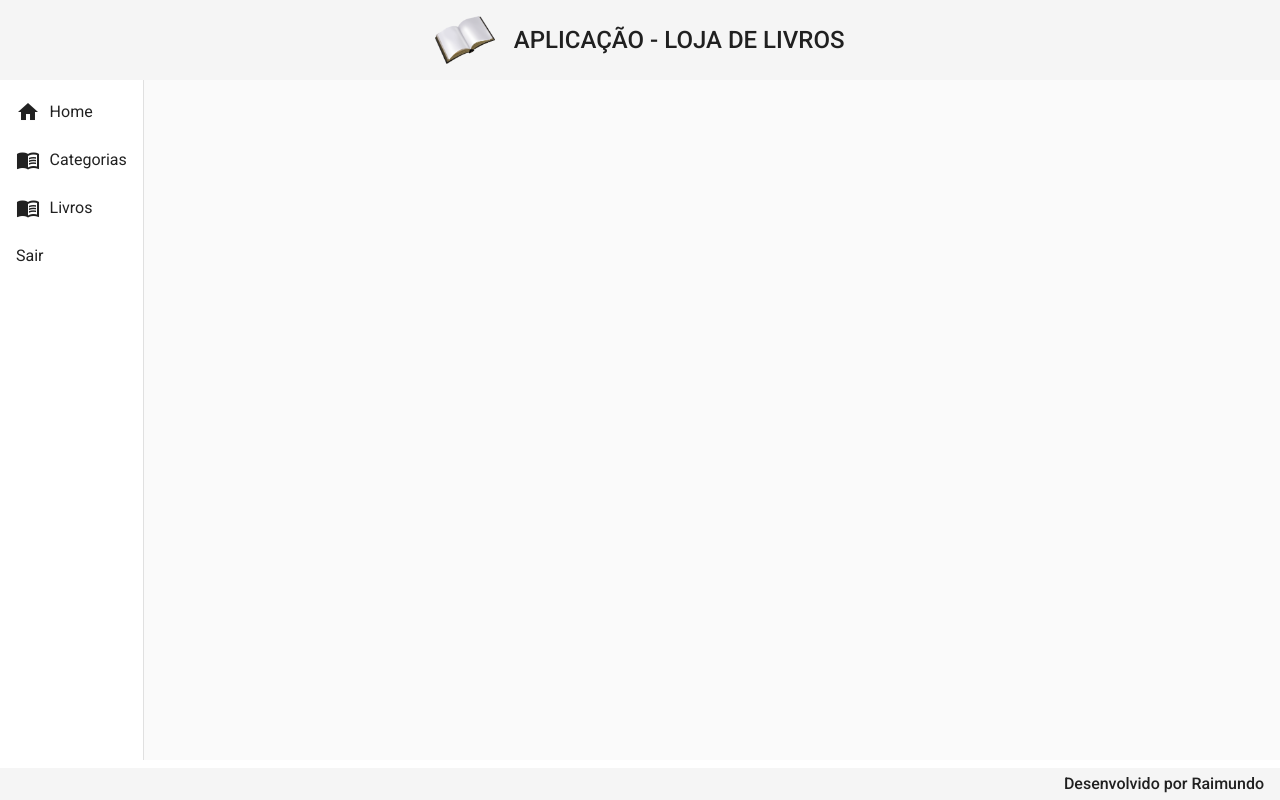
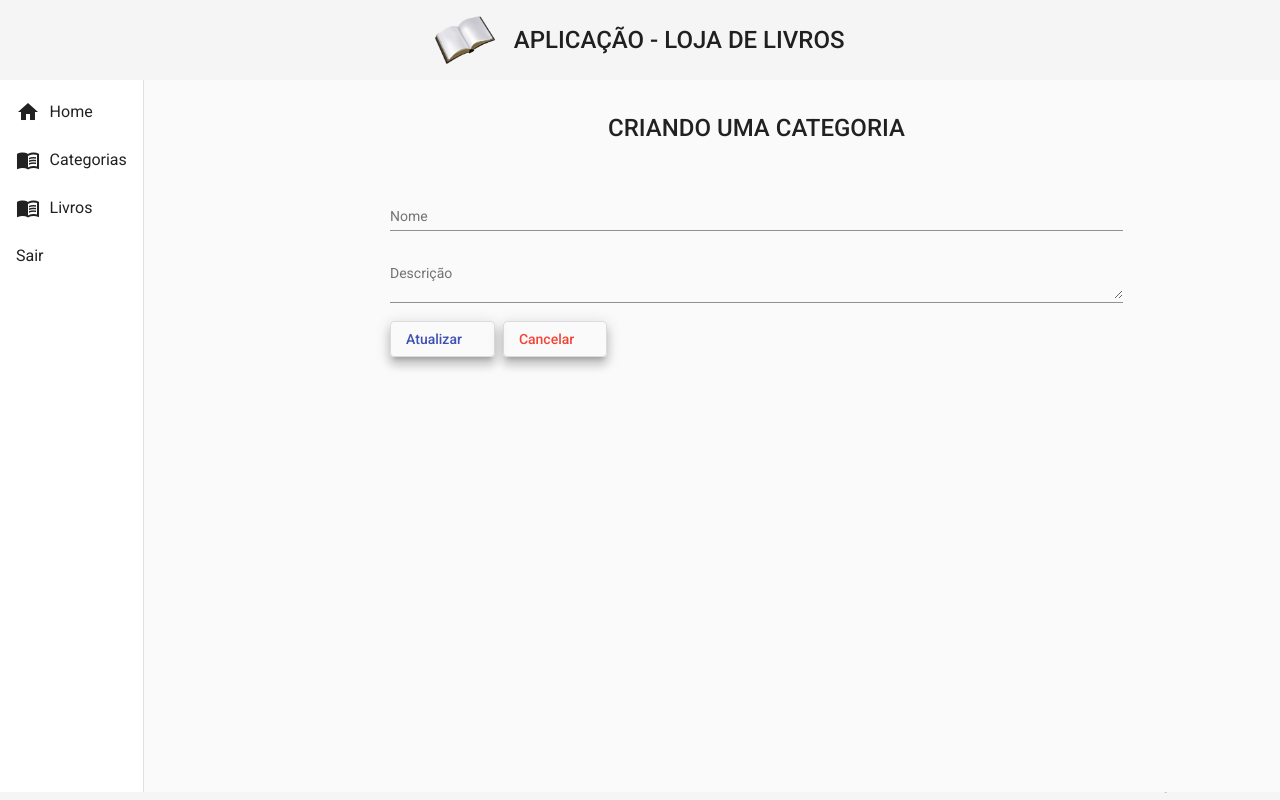
Before and after one commit to ralmeidaj/bookstore-front, an Angular app: page /categorias/update/1 in a window 1280 px wide. Before the commit this address led to /. Built offline with nearby package versions, Linux system fonts and the light colour scheme; no server answers.

Commit message:
Implementação do update de categoria

```diff
--- a/src/app/app-routing.module.ts
+++ b/src/app/app-routing.module.ts
@@ -3,6 +3,7 @@
 import { CategoriaCreateComponent } from './components/views/categoria/categoria-create/categoria-create.component';
 import { CategoriaDeleteComponent } from './components/views/categoria/categoria-delete/categoria-delete.component';
 import { CategoriaReadComponent } from './components/views/categoria/categoria-read/categoria-read.component';
+import { CategoriaUpdateComponent } from './components/views/categoria/categoria-update/categoria-update.component';
 import { HomeComponent } from './components/views/home/home.component';
 
 const routes: Routes = [
@@ -21,6 +22,10 @@
   {
     path: 'categorias/delete/:id',
     component: CategoriaDeleteComponent
+  },
+  {
+    path: 'categorias/update/:id',
+    component: CategoriaUpdateComponent
   }
 ];
 
--- a/src/app/app.module.ts
+++ b/src/app/app.module.ts
@@ -34,6 +34,7 @@
 import { CategoriaReadComponent } from './components/views/categoria/categoria-read/categoria-read.component';
 import { CategoriaCreateComponent } from './components/views/categoria/categoria-create/categoria-create.component';
 import { CategoriaDeleteComponent } from './components/views/categoria/categoria-delete/categoria-delete.component';
+import { CategoriaUpdateComponent } from './components/views/categoria/categoria-update/categoria-update.component';
 
 
 
@@ -46,7 +47,8 @@
     HomeComponent,
     CategoriaReadComponent,
     CategoriaCreateComponent,
-    CategoriaDeleteComponent
+    CategoriaDeleteComponent,
+    CategoriaUpdateComponent
   ],
   imports: [
     BrowserModule,
--- a/src/app/components/views/categoria/categoria-read/categoria-read.component.html
+++ b/src/app/components/views/categoria/categoria-read/categoria-read.component.html
@@ -41,7 +41,7 @@
             <ng-container matColumnDef="acoes">
               <th class="mat-header" mat-header-cell *matHeaderCellDef> AÇÕES </th>
               <td mat-cell *matCellDef="let row">
-                  <a class="edit" href="#">
+                  <a class="edit" routerLink="update/{{row.id}}">
                       <i class="material-icons">edit</i>
                   </a>
                   <a class="delete" routerLink="delete/{{row.id}}">
--- /dev/null
+++ b/src/app/components/views/categoria/categoria-update/categoria-update.component.css
@@ -0,0 +1,23 @@
+form{
+    text-align: center;
+    width: 70%;
+    margin: 2rem auto 0 auto;
+}
+h1{
+    font-size: 1.5rem;
+    font-weight: 500;
+    margin-bottom: 3rem;
+}
+.form{
+    width: 100%;
+}
+.buttons{
+    width: 100%;
+    text-align: start;
+}
+
+button{
+    margin-right: .5rem;
+    padding-right: 2rem;
+
+}
--- /dev/null
+++ b/src/app/components/views/categoria/categoria-update/categoria-update.component.html
@@ -0,0 +1,15 @@
+<form>
+    <h1>CRIANDO UMA CATEGORIA</h1>
+    <mat-form-field class="form">
+        <mat-label>Nome</mat-label>
+        <input matInput [(ngModel)]="categoria.nome" type="text" name="nome" placeholder="Ex. Computação">
+    </mat-form-field>
+    <mat-form-field class="form">
+        <mat-label>Descrição</mat-label>
+        <textarea matInput [(ngModel)]="categoria.descricao" type="text" name="descricao" placeholder="Ex. Livros de Computação"></textarea>
+    </mat-form-field>
+    <div class="buttons">
+        <button (click)="update()" class="mat-elevation-z8"  mat-stroked-button color="primary">Atualizar</button>
+        <button (click)="cancel()" class="mat-elevation-z8"  mat-stroked-button color="warn">Cancelar</button>
+    </div>
+</form>
--- /dev/null
+++ b/src/app/components/views/categoria/categoria-update/categoria-update.component.ts
@@ -0,0 +1,50 @@
+import { Component, OnInit } from '@angular/core';
+import { ActivatedRoute, Router } from '@angular/router';
+import { Categoria } from '../categoria-read/categoria.model';
+import { CategoriaService } from '../categoria.service';
+
+@Component({
+  selector: 'app-categoria-update',
+  templateUrl: './categoria-update.component.html',
+  styleUrls: ['./categoria-update.component.css']
+})
+export class CategoriaUpdateComponent implements OnInit {
+
+
+  categoria: Categoria = {
+    id: '',
+    nome: '',
+    descricao: ''
+  }
+
+  constructor(private service: CategoriaService, private route: ActivatedRoute, private router: Router) { }
+
+  ngOnInit(): void {
+
+    this.categoria.id = this.route.snapshot.paramMap.get('id')!;
+    this.findById();
+  }
+
+  findById(): void {
+    this.service.findById(this.categoria.id!).subscribe((resposta => {
+      this.categoria = resposta
+      console.log(this.categoria)
+    }))
+  }
+
+  update(): void{
+    this.service.update(this.categoria).subscribe((resposta)=> {
+      this.service.mensagem("Categoria alterada com sucesso")
+      this.router.navigate(["categorias"])
+     }, err => {
+       //this.service.mensagem(err.error.errors[i].messagem);
+       this.service.mensagem(err.error.error);
+     }
+    )
+  }
+
+  cancel():void {
+    this.router.navigate(["categorias"])
+  }
+
+}
--- a/src/app/components/views/categoria/categoria.service.ts
+++ b/src/app/components/views/categoria/categoria.service.ts
@@ -34,6 +34,11 @@
     const url = `${this.baseUrl}/categorias/${id}`;
     return this.http.delete<void>(url);
   }
+  update(categoria: Categoria): Observable<void>{
+    const url = `${this.baseUrl}/categorias/${categoria.id}`;
+    //console.log(url);
+    return this.http.put<void>(url, categoria)
+  }
 
   mensagem(str: String): void {
     this._snack.open(`${str}`, 'OK', {
```
